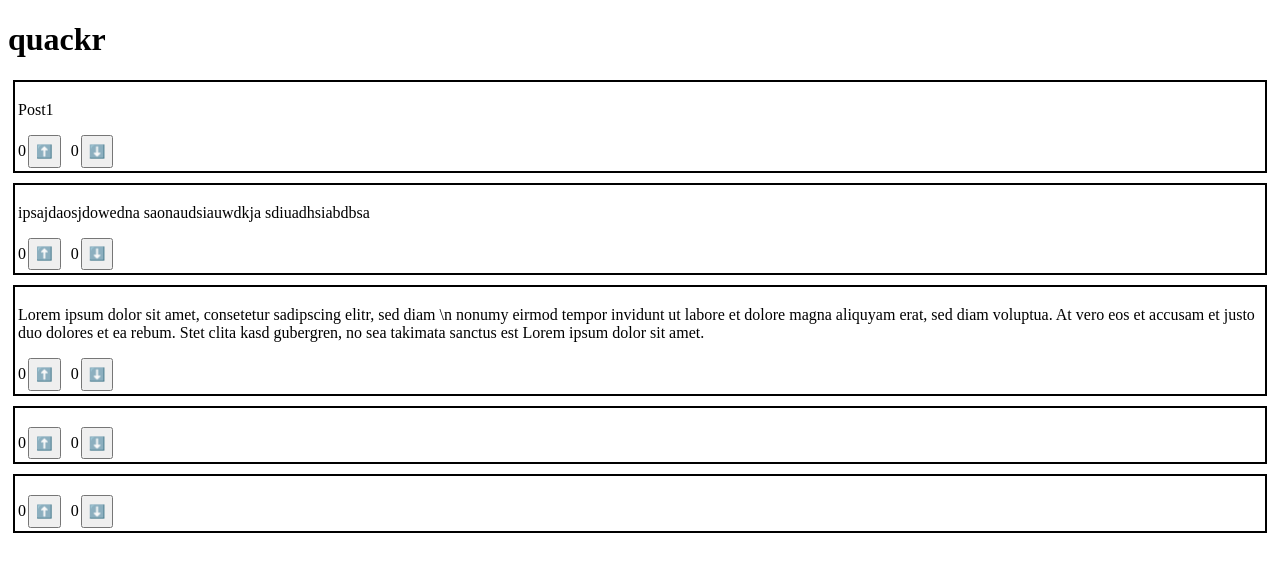
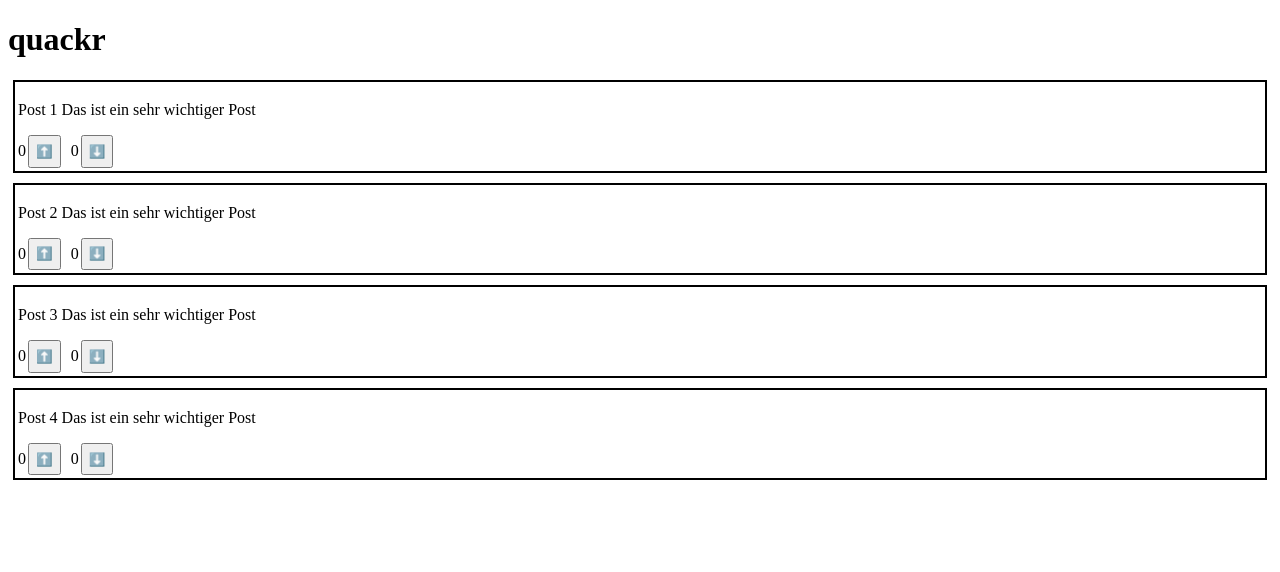
Before and after one commit to makorte/quackr, an Angular app in the folder frontend/quackr-frontend/: page / in a window 1280 px wide. Shown: the top 572 px of the page. Built offline with nearby package versions, Linux system fonts and the light colour scheme.

Commit message:
RestService, Post und PostList hinzugefügt

```diff
--- a/frontend/quackr-frontend/src/app/app.component.html
+++ b/frontend/quackr-frontend/src/app/app.component.html
@@ -1,6 +1,7 @@
 <h1>quackr</h1>
-<app-post text="Post1"></app-post>
-<app-post text="ipsajdaosjdowedna saonaudsiauwdkja sdiuadhsiabdbsa"></app-post>
-<app-post text="Lorem ipsum dolor sit amet, consetetur sadipscing elitr, sed diam \n nonumy eirmod tempor invidunt ut labore et dolore magna aliquyam erat, sed diam voluptua. At vero eos et accusam et justo duo dolores et ea rebum. Stet clita kasd gubergren, no sea takimata sanctus est Lorem ipsum dolor sit amet. "></app-post>
-<app-post></app-post>
-<app-post></app-post>
+<app-post-list></app-post-list>
+<!--<app-post text="Post1"></app-post>-->
+<!--<app-post text="ipsajdaosjdowedna saonaudsiauwdkja sdiuadhsiabdbsa"></app-post>-->
+<!--<app-post text="Lorem ipsum dolor sit amet, consetetur sadipscing elitr, sed diam \n nonumy eirmod tempor invidunt ut labore et dolore magna aliquyam erat, sed diam voluptua. At vero eos et accusam et justo duo dolores et ea rebum. Stet clita kasd gubergren, no sea takimata sanctus est Lorem ipsum dolor sit amet. "></app-post>-->
+<!--<app-post></app-post>-->
+<!--<app-post></app-post>-->
--- /dev/null
+++ b/frontend/quackr-frontend/src/model/Post.ts
@@ -0,0 +1,14 @@
+
+export class Post {
+  public message: string;
+  public likes: number;
+  public dislikes: number;
+
+
+  constructor(message: string, likes: number, dislikes: number) {
+    this.message = message;
+    this.likes = likes;
+    this.dislikes = dislikes;
+  }
+
+}
--- /dev/null
+++ b/frontend/quackr-frontend/src/post-list/post-list.component.html
@@ -0,0 +1,6 @@
+<button *ngIf="noPostsLoaded()" (click)="loadPosts()">Erneut Laden</button>
+
+<app-post *ngFor="let post of posts;" text="{{post.message}}"
+>
+  <!--          likes={{post.likes}} dislikes="{{post.dislikes}}"-->
+</app-post>
--- /dev/null
+++ b/frontend/quackr-frontend/src/post-list/post-list.component.ts
@@ -0,0 +1,27 @@
+import {Component} from '@angular/core';
+import {RestService} from "../rest.service";
+import {Post} from "../model/Post";
+
+@Component({
+  selector: 'app-post-list',
+  templateUrl: './post-list.component.html',
+  styleUrls: ['./post-list.component.sass']
+})
+export class PostListComponent {
+  private restService: RestService;
+
+  public posts: Post[] = [];
+
+  constructor(restService: RestService) {
+    this.restService = restService;
+    this.loadPosts();
+  }
+
+  loadPosts() {
+    this.posts = this.restService.loadPosts();
+  }
+
+  noPostsLoaded(): boolean {
+    return this.posts.length == 0;
+  }
+}
--- /dev/null
+++ b/frontend/quackr-frontend/src/rest.service.ts
@@ -0,0 +1,24 @@
+import { Injectable } from '@angular/core';
+import {Post} from "./model/Post";
+
+@Injectable({
+  providedIn: 'root'
+})
+/**
+ * Service für die Kommunikation mit dem Backend.
+ */
+export class RestService {
+
+  constructor() { }
+
+  /**
+   * Fragt die Posts vom Server an und gibt diese zurück. Vielleicht gibt er später ein Subject zurück.
+   */
+  public loadPosts(): Post[] {
+    return [
+      new Post("Post 1 \n Das ist ein sehr wichtiger Post", 1, 2),
+      new Post("Post 2 \n Das ist ein sehr wichtiger Post", 0, 0),
+      new Post("Post 3 \n Das ist ein sehr wichtiger Post", 0, 1),
+      new Post("Post 4 \n Das ist ein sehr wichtiger Post", 6468, 647968)]
+  }
+}
```
Also changed, not shown: frontend/quackr-frontend/src/app/app.module.ts (+5 -2 lines), frontend/quackr-frontend/src/post-list/post-list.component.sass (added), 2 other files (tests, documents, lock files or other folders).
